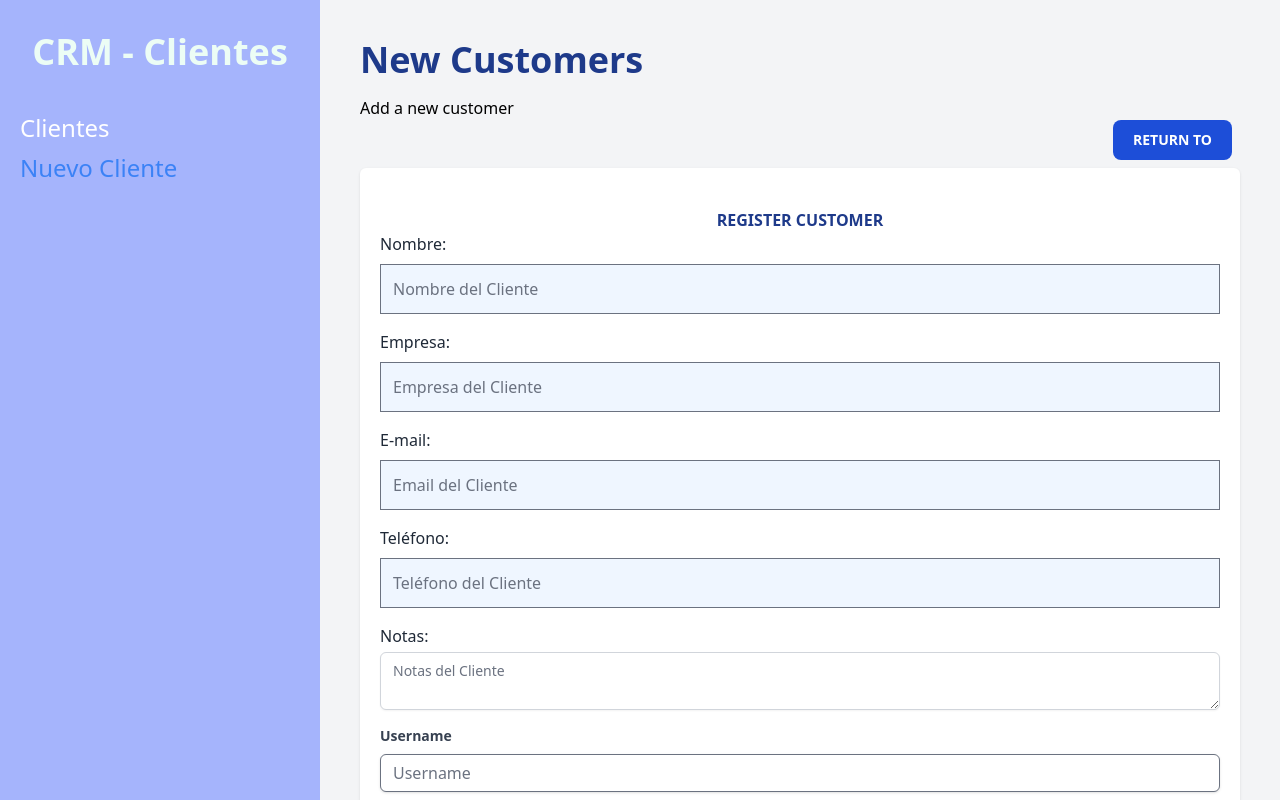
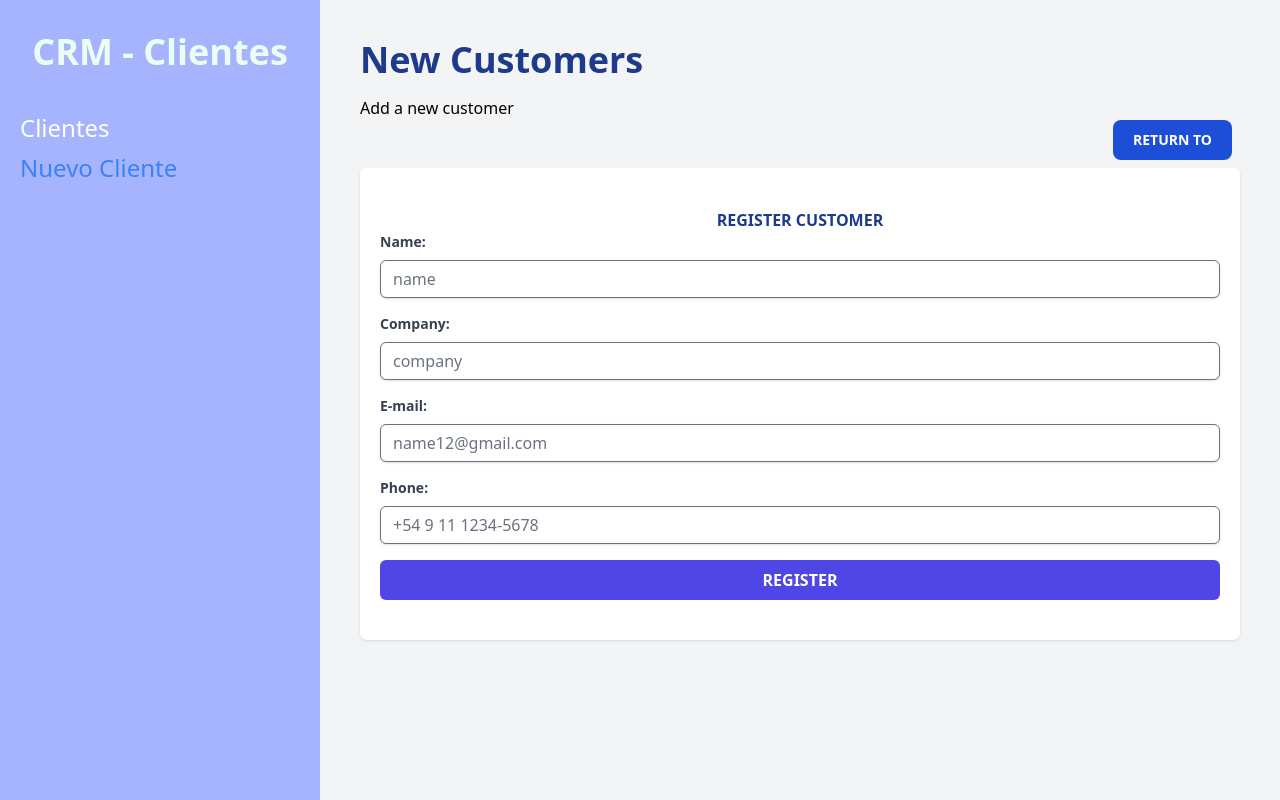
Before and after one commit to miguel8arivera/client-managment, a React (Vite) app: page /new/customer in a window 1280 px wide. Built offline with nearby package versions, Linux system fonts and the light colour scheme.

Commit message:
CustomerPageForm.tsx style to completed and react-icons added in project

```diff
--- a/package.json
+++ b/package.json
@@ -12,6 +12,7 @@
     "@tailwindcss/forms": "^0.5.3",
     "react": "^18.2.0",
     "react-dom": "^18.2.0",
+    "react-icons": "^4.7.1",
     "react-router-dom": "^6.6.1"
   },
   "devDependencies": {
--- a/src/components/Customer.tsx
+++ b/src/components/Customer.tsx
@@ -1,4 +1,5 @@
 import { FC } from 'react';
+import { TiMail, TiPhone } from 'react-icons/ti';
 
 const Customer: FC = function ({ customer }) {
   const { name, company, email, id, phone } = customer;
@@ -9,12 +10,14 @@ const Customer: FC = function ({ customer }) {
       </td>
       <td className="p-6 text-center">
         <p className="text-gray-600 ">
-          {' '}
-          <span className="text-gray-800  font-semibold">{email}</span>
+          <span className=" flex flex-row justify-center  text-gray-800  font-semibold">
+            <TiMail className="mr-2" /> {email}
+          </span>
         </p>
         <p className="text-gray-600 ">
-          {' '}
-          <span className="text-gray-800 uppercase font-semibold">{phone}</span>
+          <span className="flex flex-row justify-center text-gray-800 uppercase font-semibold">
+            <TiPhone className="mr-2" /> {phone}
+          </span>
         </p>
       </td>
       <td className="p-6 flex gap-4 ">
--- a/src/components/CustomerPageForm.tsx
+++ b/src/components/CustomerPageForm.tsx
@@ -4,67 +4,18 @@ const CustomerPageForm: FC = function () {
   return (
     <>
       <div className="mb-4">
-        <label className="text-gray-800" htmlFor="nombre">
-          Nombre:
+        <label
+          className="block text-gray-700 text-sm font-bold mb-2"
+          htmlFor="username"
+        >
+          Name:
         </label>
         <input
-          id="nombre"
+          className="shadow appearance-none border rounded-md w-full py-2 px-3 text-gray-700 leading-tight focus:outline-none focus:shadow-outline"
+          id="name"
           type="text"
-          className="mt-2 block w-full p-3 bg-blue-50"
-          placeholder="Nombre del Cliente"
-          name="nombre"
-        />
-      </div>
-      <div className="mb-4">
-        <label className="text-gray-800" htmlFor="empresa">
-          Empresa:
-        </label>
-        <input
-          id="empresa"
-          type="text"
-          className="mt-2 block w-full p-3 bg-blue-50"
-          placeholder="Empresa del Cliente"
-          name="empresa"
-        />
-      </div>
-
-      <div className="mb-4">
-        <label className="text-gray-800" htmlFor="email">
-          E-mail:
-        </label>
-        <input
-          id="email"
-          type="email"
-          className="mt-2 block w-full p-3 bg-blue-50"
-          placeholder="Email del Cliente"
-          name="email"
-        />
-      </div>
-
-      <div className="mb-4">
-        <label className="text-gray-800" htmlFor="telefono">
-          Teléfono:
-        </label>
-        <input
-          id="telefono"
-          type="tel"
-          className="mt-2 block w-full p-3 bg-blue-50"
-          placeholder="Teléfono del Cliente"
-          name="telefono"
-        />
-      </div>
-
-      <div className="mb-4">
-        <label className="text-gray-800" htmlFor="notas">
-          Notas:
-        </label>
-        <textarea
-          as="textarea"
-          id="notas"
-          type="text"
-          className="mt-1 block w-full rounded-md border-gray-300 shadow-sm focus:border-indigo-500 focus:ring-indigo-500 sm:text-sm"
-          placeholder="Notas del Cliente"
-          name="notas"
+          placeholder="name"
+          name="name"
         />
       </div>
       <div className="mb-4">
@@ -72,35 +23,50 @@ const CustomerPageForm: FC = function () {
           className="block text-gray-700 text-sm font-bold mb-2"
           htmlFor="username"
         >
-          Username
+          Company:
         </label>
         <input
           className="shadow appearance-none border rounded-md w-full py-2 px-3 text-gray-700 leading-tight focus:outline-none focus:shadow-outline"
-          id="username"
+          id="company"
           type="text"
-          placeholder="Username"
+          placeholder="company"
+          name="company"
         />
       </div>
-
-      <div>
+      <div className="mb-4">
         <label
-          htmlFor="about"
-          className="block text-sm font-medium text-gray-700"
+          className="block text-gray-700 text-sm font-bold mb-2"
+          htmlFor="username"
         >
-          About
+          E-mail:
         </label>
-        <div className="mt-1">
-          <textarea
-            id="about"
-            name="about"
-            rows={3}
-            className="mt-1 block w-full rounded-md border-gray-300 shadow-sm focus:border-indigo-500 focus:ring-indigo-500 sm:text-sm"
-            placeholder="you@example.com"
-          ></textarea>
-        </div>
-        <p className="mt-2 text-sm text-gray-500">
-          Brief description for your profile. URLs are hyperlinked.
-        </p>
+        <input
+          className="shadow appearance-none border rounded-md w-full py-2 px-3 text-gray-700 leading-tight focus:outline-none focus:shadow-outline"
+          id="email"
+          type="email"
+          placeholder="name12@gmail.com"
+          name="email"
+        />
+      </div>
+      <div className="mb-4">
+        <label
+          className="block text-gray-700 text-sm font-bold mb-2"
+          htmlFor="username"
+        >
+          Phone:
+        </label>
+        <input
+          className="shadow appearance-none border rounded-md w-full py-2 px-3 text-gray-700 leading-tight focus:outline-none focus:shadow-outline"
+          id="phone"
+          type="text"
+          placeholder="+54 9 11 1234-5678"
+          name="ph"
+        />
+      </div>
+      <div className="flex justify-center ">
+        <button className="bg-indigo-600 p-2 font-bold uppercase text-white hover:bg-blue-700 w-full rounded-md">
+          Register
+        </button>
       </div>
     </>
   );
```
Also changed, not shown: 1 other file (tests, documents, lock files or other folders).
